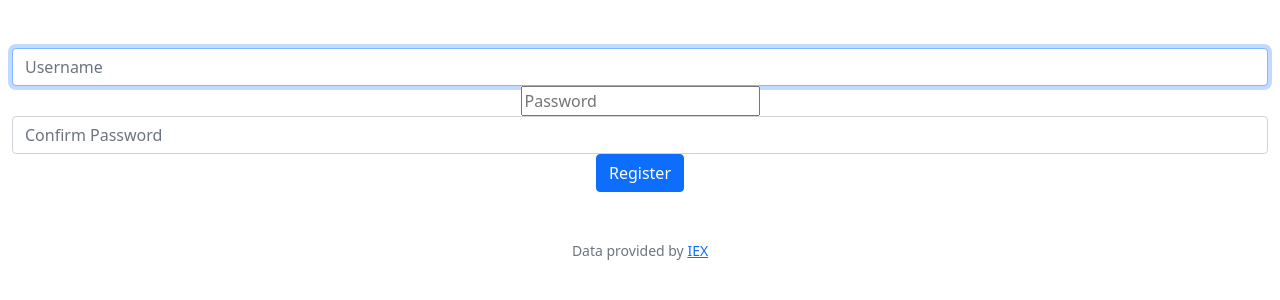
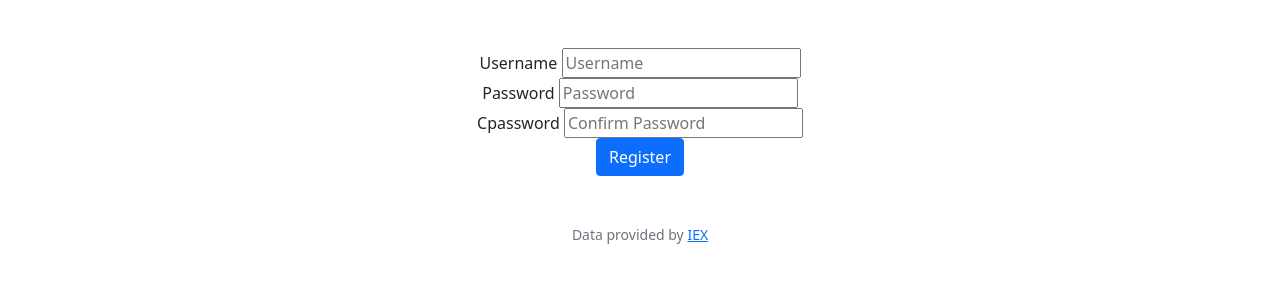
Before and after one commit to ilogic-cee/CS50-Harvard-University-s, a Flask app: template finance/templates/register.html in a window 1280 px wide. Shown: the part 76-376 px from the top of the page. Run offline with Flask 3, Linux system fonts and the light colour scheme; the template is opened without the code that fills it, so the values that code supplies are empty, except form fields; form fields are guessed from the names that the template uses; some libraries are stand-ins or nearby versions.

Commit message:
Tue, Dec 19, 2023, 5:02 PM +02:00

```diff
--- a/finance/templates/register.html
+++ b/finance/templates/register.html
@@ -9,13 +9,13 @@
       {{ form.csrf_token }}
 
       <div class="form-group">
-         <input autocomplete="off" autofocus class="form-control" name="username" placeholder="Username" type="text">
+         {{ form.username.label }} {{ form.username(placeholder="Username") }}
       </div>
       <div class="form-group">
-         <input class="form-group" name="password" placeholder="Password" type="password">
+         {{ form.password.label }} {{ form.password(placeholder="Password") }}
       </div>
       <div class="form-group">
-         <input class="form-control" name="confirmation" placeholder="Confirm Password" type="password">
+         {{ form.cpassword.label }} {{ form.cpassword(placeholder="Confirm Password") }}
       </div>
       <button class="btn btn-primary" type="submit">Register</button>
    </form>
```
